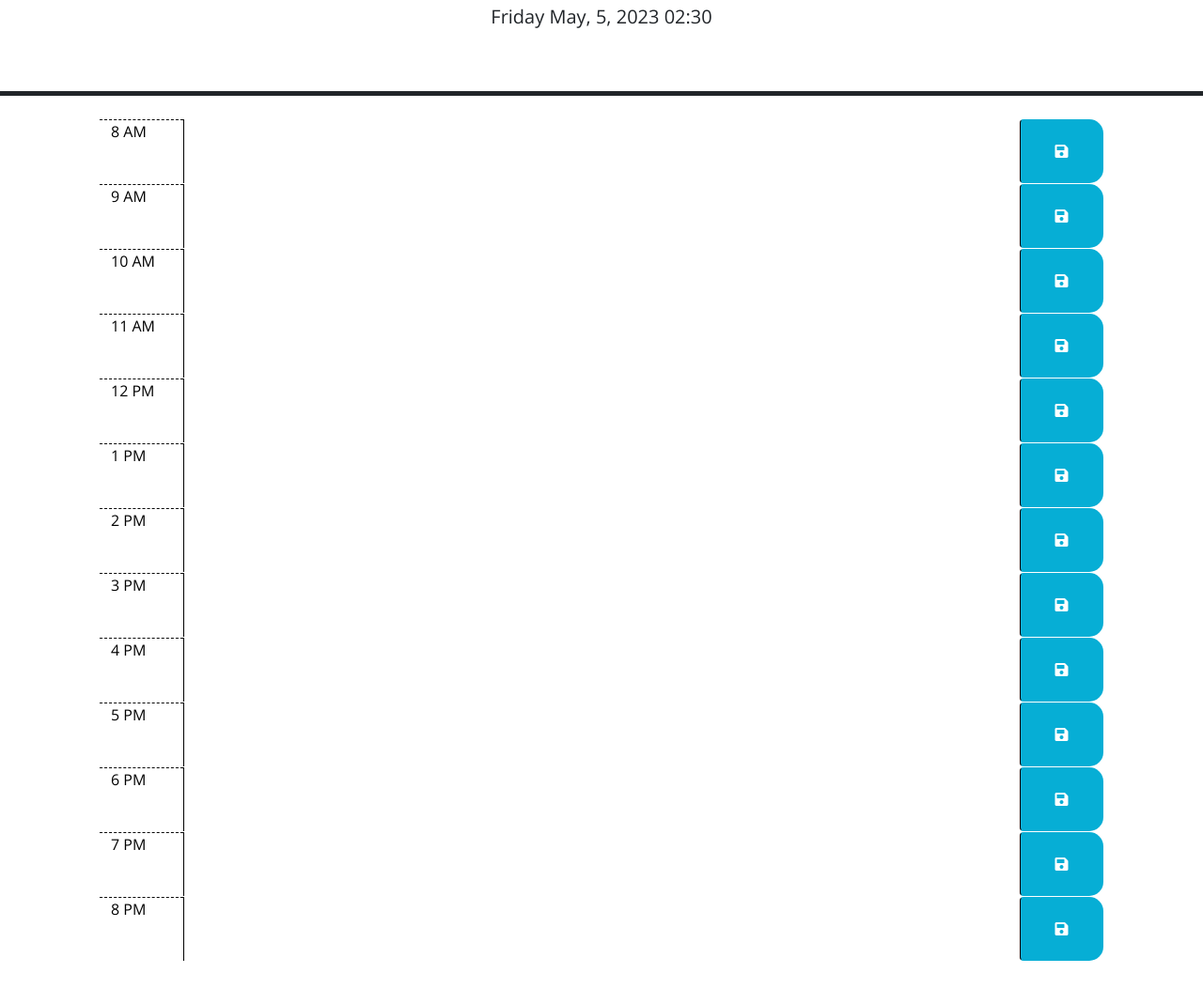
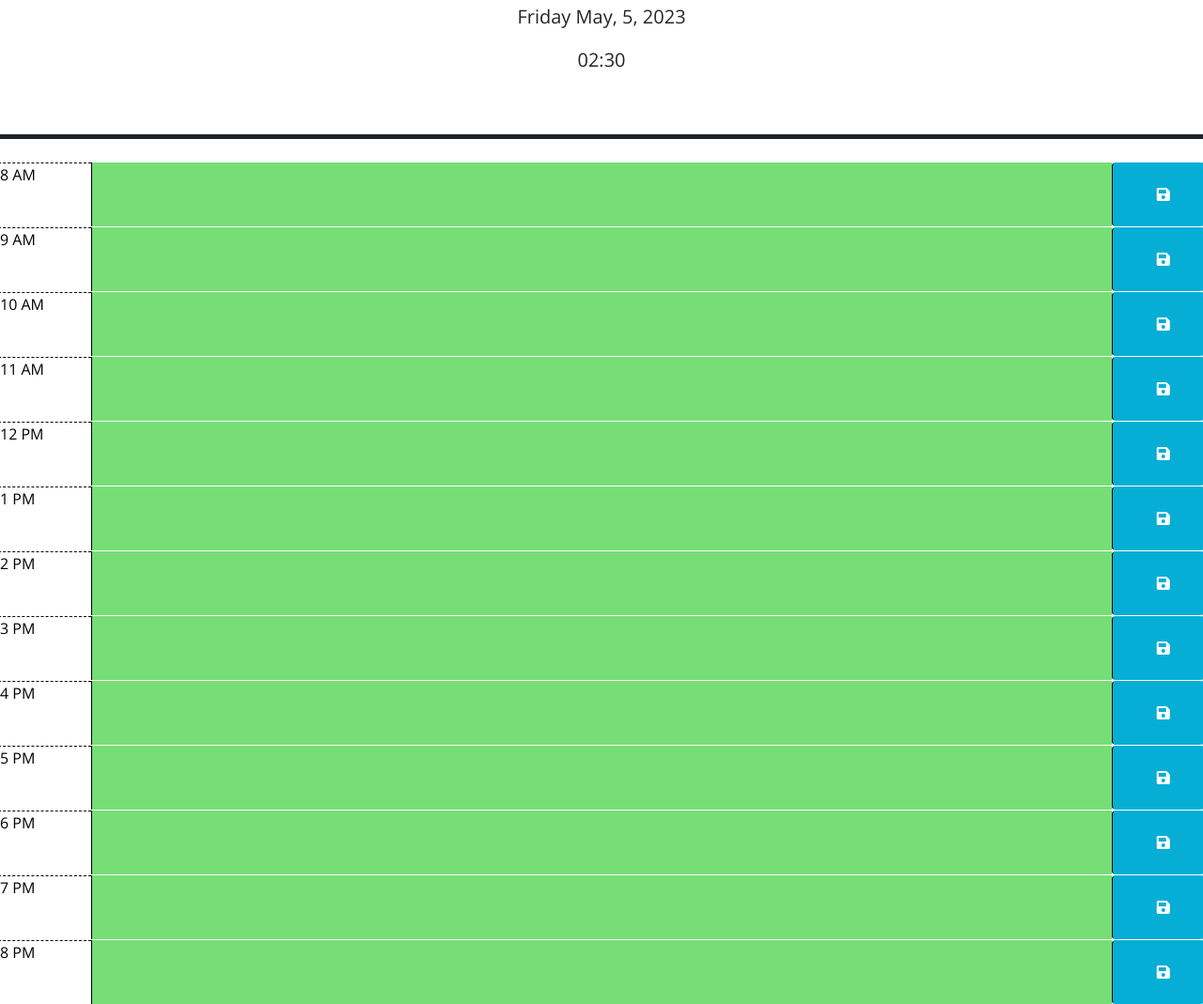
Before and after one commit to keberlea/workdayschedule, a plain HTML site: page index.html in a window 1280 px wide. Shown: the part 176-1245 px from the top of the page at 94% size. Before the commit the page ends 1199 px from the top, so only its background shows below. Drawn offline with nearby package versions, Linux system fonts and the light colour scheme.

Commit message:
finalized functionality, changed eventTxt to save correctly, added functinality to background colors

```diff
--- a/Assets/script.js
+++ b/Assets/script.js
@@ -1,25 +1,23 @@
 
 //sets time and date at top of page
-let today = dayjs().format('dddd MMM, D, YYYY HH:mm');
+let today = dayjs().format('dddd MMM, D, YYYY');
 let time = dayjs().format('HH:mm')
 $('#currentDay').text(today);
+$('#currentTime').text(time);
 console.log(today);
 console.log(time);
 
-//entry box time and text
-let eventTime;
-let eventTxt;
+
 
 //save button
-let saveBtn = $('#savebtn');
+let saveBtn = $('.saveBtn');
 
-let hours = [8, 9, 10, 11, 12, 13, 14, 15, 16, 17, 18, 19, 20];
 
-//bgcolor change variables
-let calTimeBlock;
+//bgcolor change variable
+
+let calTimeBlock = $('#calTime');
 let timeblock;
-let TimeBlockID = $("textarea[id*='timeblock']");
-
+let TimeBlockID = $('[id^=timeblock-]');
 
 function init(){
     renderEvents();
@@ -27,46 +25,73 @@ function init(){
 };
 
 
+let hours = [8, 9, 10, 11, 12, 13, 14, 15, 16, 17, 18, 19, 20];
+
 function renderEvents() {
-  for (i = 0, i < hours.length; i++;) {
+  for (let i = 0; i < hours.length; i++) {
     $('[id^=timeblock-]').each(function(i, v){
-      $(v).val(localStorage.getItem(hour[i]));
+      $(v).val(localStorage.getItem(hours[i]));
     })
   }
-  console.log(hours);
 };
 
 console.log(hours);
 
-saveBtn.on('click',saveButtonclick());
+saveBtn.on('click', saveButtonClick);
 
-function saveButtonClickHandler(event) {
+//entry box time and text
+let eventTime;
+let eventTxt;
+
+
+function saveButtonClick() {
   // Keeps Form from Sending
   event.preventDefault();
   eventTime = $(this).attr('id').split('-')[1];
   eventTxt = $(this).siblings('textarea[name^="timeblock"]').val().trim();
   // Calls Function to Store in Local Storage
   storeEvents();
+  console.log(eventTime);
+  console.log(eventTxt);
 };
-  function setBGColors() {
+
+//stores events in local storage
+
+function storeEvents() {
+  localStorage.setItem(eventTime, eventTxt);
+};
+
+
+//sets bg colors according to current time.
+function setbgcolors() {
   // For each timeblock ID
-    timeblockID.each(function () {
+  TimeBlockID.each(function () {
   // Split it to display the time contained at the end of the ID,
-    calTimeBlock = $(this).attr('id').split('-')[1];
-    calTimeBlock = parseInt(dayjs(timeBlock, 'H').format('H'));
-    currenttime = parseInt(dayjs().format('H'));
+  timeblock = $(this).attr('id').split('-')[1];
+  //timeBlock = parseInt(dayjs(timeBlock, 'H').format('H'));
+  currentTime = parseInt(dayjs().format('H'));
 
-    if (currentTime < calTimeBlock) {
+
+  // if  current time is less then the calTimeBlock, remove class past or present and add class future
+  if (currentTime < timeblock) {
     $(this).removeClass('past present');
     $(this).addClass('future');
-    } else if (currentTime === calTimeBlock) {
+  }
+  // if currentTime is equal to calTimeBlock, remove class past or future and add class present
+  else if (currentTime === timeblock) {
     $(this).removeClass('past future');
     $(this).addClass('present');
-    } else if (currentTime > calTimeBlock) {
+  }
+  // if currentTime is greater than calTimeBlock, remove class present or future and ass class past
+  else if (currentTime > timeblock) {
     $(this).removeClass('present future');
     $(this).addClass('past');
-    } else {
-        console.log("Time Calculation Error");
   }
+  //else {
+  //  console.log("Time Calculation Error");
+  //}
     })
 };
+
+
+init();
--- a/index.html
+++ b/index.html
@@ -27,137 +27,96 @@
       <h1 class="display-3">Work Day Scheduler</h1>
       <p class="lead">A simple calendar app for scheduling your work day</p>
       <p id="currentDay" class="lead"></p>
+      <p id="currentTime" class="lead"></p>
     </header>
-    <div id="timeBlock" class="container-lg px-5">
-      <div id="hour-8"></div>
+
 
     <div id="timeBlock" class="container-lg px-5"></div>
       <!--8AM time block-->
-      <div class="row time-block">
-        <label for="calTime8" class="hour col-md-1">8 AM</label>
-        <textarea class="col-md-10" id="timeblock-8" type="text" name="timeblock-8"></textarea>
+      <div class="row time-block" id="hour-8">
+        <label for="calTime8" class="hour col-md-1" id="calTime-08">8 AM</label>
+        <textarea class="col-md-10 description" id="timeblock-8" type="text" name="timeblock-8"></textarea>
         <button class="btn saveBtn col-12 col-md-1" id="btn-8"><i class="fas fa-save"></i></button>
       </div>
       <!--9AM time block-->
-      <div class="row time-block">
-        <label for="calTime9" class="hour col-md-1">9 AM</label>
-        <textarea class="col-md-10" id="timeblock-9" type="text" name="timeblock-9"></textarea>
+      <div class="row time-block" id="hour-9">
+        <label for="calTime9" class="hour col-md-1" id="calTime-09">9 AM</label>
+        <textarea class="col-md-10 description" id="timeblock-9" type="text" name="timeblock-9"></textarea>
         <button class="btn saveBtn col-12 col-md-1" id="btn-9"><i class="fas fa-save"></i></button>
       </div>
       <!--10AM time block-->
-      <div class="row time-block">
-        <label for="calTime10" class="hour col-md-1"1>10 AM</label>
-        <textarea class="col-md-10" id="timeblock-10" type="text" name="timeblock-10"></textarea>
+      <div class="row time-block" id="hour-10">
+        <label for="calTime10" class="hour col-md-1" id="calTime-10">10 AM</label>
+        <textarea class="col-md-10 description" id="timeblock-10" type="text" name="timeblock-10"></textarea>
         <button class="btn saveBtn col-12 col-md-1" id="btn-10"><i class="fas fa-save"></i></button>
       </div>
       <!--11AM time block-->
-      <div class="row time-block">
-        <label for="calTime11" class="hour col-md-1">11 AM</label>
-        <textarea class="col-md-10" id="timeblock-11" type="text" name="timeblock-11"></textarea>
+      <div class="row time-block" id="hour-11">
+        <label for="calTime11" class="hour col-md-1" id="calTime-11">11 AM</label>
+        <textarea class="col-md-10 description" id="timeblock-11" type="text" name="timeblock-11"></textarea>
         <button class="btn saveBtn col-12 col-md-1" id="btn-11"><i class="fas fa-save"></i></button>
       </div>
       <!--12PM time block-->
-      <div class="row time-block">
-        <label for="calTime12" class="hour col-md-1">12 PM</label>
-        <textarea class="col-md-10" id="timeblock-12" type="text" name="timeblock-9"></textarea>
-        <button class="btn saveBtn col-12 col-md-1" id="btn-9"><i class="fas fa-save"></i></button>
+      <div class="row time-block" id="hour-12">
+        <label for="calTime12" class="hour col-md-1" id="calTime-12">12 PM</label>
+        <textarea class="col-md-10 description" id="timeblock-12" type="text" name="timeblock-12"></textarea>
+        <button class="btn saveBtn col-12 col-md-1" id="btn-12"><i class="fas fa-save"></i></button>
       </div>
       <!--1PM time block-->
-      <div class="row time-block">
-        <label for="calTime13" class="hour col-md-1">1 PM</label>
-        <textarea class="col-md-10" id="timeblock-13" type="text" name="timeblock-1"></textarea>
-        <button class="btn saveBtn col-12 col-md-1" id="btn-1"><i class="fas fa-save"></i></button>
+      <div class="row time-block"id="hour-13">
+        <label for="calTime13" class="hour col-md-1" id="calTime-13">1 PM</label>
+        <textarea class="col-md-10 description" id="timeblock-13" type="text" name="timeblock-13"></textarea>
+        <button class="btn saveBtn col-12 col-md-1" id="btn-13"><i class="fas fa-save"></i></button>
       </div>
       <!--2PM time block -->
-      <div class="row time-block">
-        <label for="calTime14" class="hour col-md-1">2 PM</label>
-        <textarea class="col-md-10" id="timeblock-14" type="text" name="timeblock-2"></textarea>
-        <button class="btn saveBtn col-12 col-md-1" id="btn-2"><i class="fas fa-save"></i></button>
+      <div class="row time-block" id="hour-14">
+        <label for="calTime14" class="hour col-md-1" id="calTime-14">2 PM</label>
+        <textarea class="col-md-10 description" id="timeblock-14" type="text" name="timeblock-14"></textarea>
+        <button class="btn saveBtn col-12 col-md-1" id="btn-14"><i class="fas fa-save"></i></button>
       </div>
       <!--3PM time block-->
-      <div class="row time-block">
-        <label for="calTime15" class="hour col-md-1">3 PM</label>
-        <textarea class="col-md-10" id="timeblock-15" type="text" name="timeblock-3"></textarea>
-        <button class="btn saveBtn col-12 col-md-1" id="btn-3"><i class="fas fa-save"></i></button>
+      <div class="row time-block" id="hour-15">
+        <label for="calTime15" class="hour col-md-1" id="calTime-15">3 PM</label>
+        <textarea class="col-md-10 description" id="timeblock-15" type="text" name="timeblock-15"></textarea>
+        <button class="btn saveBtn col-12 col-md-1" id="btn-15"><i class="fas fa-save"></i></button>
       </div>
       <!--4PM time block-->
-      <div class="row time-block">
-        <label for="calTime16" class="hour col-md-1">4 PM</label>
-        <textarea class="col-md-10" id="timeblock-16" type="text" name="timeblock-4"></textarea>
-        <button class="btn saveBtn col-12 col-md-1" id="btn-4"><i class="fas fa-save"></i></button>
+      <div class="row time-block" id="hour-16">
+        <label for="calTime16" class="hour col-md-1" id="calTime-16">4 PM</label>
+        <textarea class="col-md-10 description" id="timeblock-16" type="text" name="timeblock-16"></textarea>
+        <button class="btn saveBtn col-12 col-md-1" id="btn-16"><i class="fas fa-save"></i></button>
       </div>
       <!--5PM time block-->
-      <div class="row time-block">
-        <label for="calTime17" class="hour col-md-1">5 PM</label>
-        <textarea class="col-md-10" id="timeblock-17" type="text" name="timeblock-5"></textarea>
-        <button class="btn saveBtn col-12 col-md-1" id="btn-5"><i class="fas fa-save"></i></button>
+      <div class="row time-block" id="hour-17">
+        <label for="calTime17" class="hour col-md-1" id="calTime-17">5 PM</label>
+        <textarea class="col-md-10 description" id="timeblock-17" type="text" name="timeblock-17"></textarea>
+        <button class="btn saveBtn col-12 col-md-1" id="btn-17"><i class="fas fa-save"></i></button>
       </div>
        <!--6PM time block-->
-       <div class="row time-block">
-        <label for="calTime18" class="hour col-md-1">6 PM</label>
-        <textarea class="col-md-10" id="timeblock-18" type="text" name="timeblock-6"></textarea>
-        <button class="btn saveBtn col-12 col-md-1" id="btn-6"><i class="fas fa-save"></i></button>
+       <div class="row time-block" id="hour-18">
+        <label for="calTime18" class="hour col-md-1" id="calTime-18">6 PM</label>
+        <textarea class="col-md-10 description" id="timeblock-18" type="text" name="timeblock-18"></textarea>
+        <button class="btn saveBtn col-12 col-md-1" id="btn-18"><i class="fas fa-save"></i></button>
       </div>
        <!--7PM time block-->
-       <div class="row time-block">
-        <label for="calTime19" class="hour col-md-1">7 PM</label>
-        <textarea class="col-md-10" id="timeblock-19" type="text" name="timeblock-7"></textarea>
-        <button class="btn saveBtn col-12 col-md-1" id="btn-7"><i class="fas fa-save"></i></button>
+       <div class="row time-block" id="hour-19">
+        <label for="calTime19" class="hour col-md-1" id="calTime-19">7 PM</label>
+        <textarea class="col-md-10 description" id="timeblock-19" type="text" name="timeblock-19"></textarea>
+        <button class="btn saveBtn col-12 col-md-1" id="btn-19"><i class="fas fa-save"></i></button>
       </div>
        <!--8PM time block-->
-       <div class="row time-block">
-        <label for="calTime20" class="hour col-md-1">8 PM</label>
-        <textarea class="col-md-10" id="timeblock-20" type="text" name="timeblock-8"></textarea>
-        <button class="btn saveBtn col-12 col-md-1" id="btn-8"><i class="fas fa-save"></i></button>
+       <div class="row time-block" id="hour-20">
+        <label for="calTime20" class="hour col-md-1" id="calTime-20">8 PM</label>
+        <textarea class="col-md-10 description" id="timeblock-20" type="text" name="timeblock-20"></textarea>
+        <button class="btn saveBtn col-12 col-md-1" id="btn-20"><i class="fas fa-save"></i></button>
       </div>
 
 
-
-
-      <!-- Use class for "past", "present", and "future" to apply styles to the
-        time-block divs accordingly. The javascript will need to do this by
-        adding/removing these classes on each div by comparing the hour in the
-        id to the current hour. The html provided below is meant to be an example
-        demonstrating how the css provided can be leveraged to create the
-        desired layout and colors. The html below should be removed or updated
-        in the finished product. Remember to delete this comment once the
-        code is implemented.
-        -->
-
-
-      <!-- Example of a past time block. The "past" class adds a gray background color.
-      <div id="hour-9" class="row time-block past">
-        <div class="col-2 col-md-1 hour text-center py-3">9AM</div>
-        <textarea class="col-8 col-md-10 description" rows="3"> </textarea>
-        <button class="btn saveBtn col-2 col-md-1" aria-label="save">
-          <i class="fas fa-save" aria-hidden="true"></i>
-        </button>
-      </div>
-
-       Example of a a present time block. The "present" class adds a red background color.
-      <div id="hour-10" class="row time-block present">
-        <div class="col-2 col-md-1 hour text-center py-3">10AM</div>
-        <textarea class="col-8 col-md-10 description" rows="3"> </textarea>
-        <button class="btn saveBtn col-2 col-md-1" aria-label="save">
-          <i class="fas fa-save" aria-hidden="true"></i>
-        </button>
-      </div>
-
-       Example of a future time block. The "future" class adds a green background color.
-      <div id="hour-11" class="row time-block future">
-        <div class="col-2 col-md-1 hour text-center py-3">11AM</div>
-        <textarea class="col-8 col-md-10 description" rows="3"> </textarea>
-        <button class="btn saveBtn col-2 col-md-1" aria-label="save">
-          <i class="fas fa-save" aria-hidden="true"></i>
-        </button>
-      </div>
--->
     <script src="https://code.jquery.com/jquery-3.4.1.min.js"></script>
     <script
       src="https://cdn.jsdelivr.net/npm/dayjs@1.11.3/dayjs.min.js"
       integrity="sha256-iu/zLUB+QgISXBLCW/mcDi/rnf4m4uEDO0wauy76x7U="
-      crossorigin="anonymous"
-    ></script>
+      crossorigin="anonymous"></script>
 
     <script src="./Assets/script.js"></script>
   </body>
```
Also changed, not shown: screenshot.PNG (added). Lines whose indentation alone changed are shown as unchanged.
